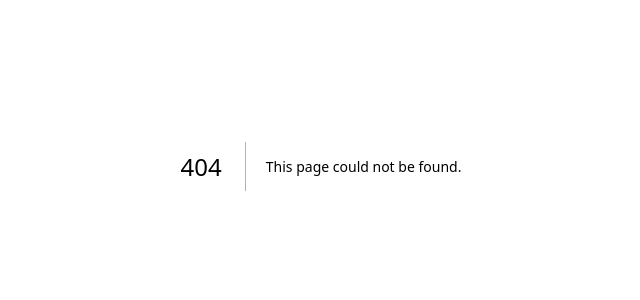
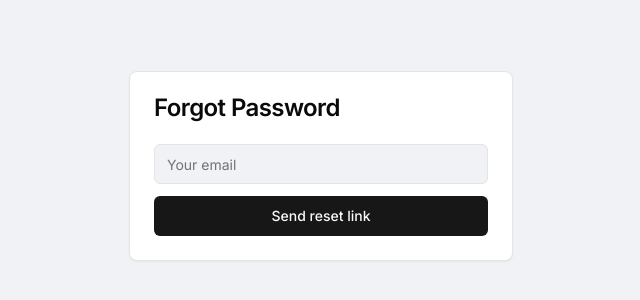
Before and after one commit to Djalobre/kvotizza-fe, a Next.js app: page /forgot-password in a window 1280 px wide. Before the commit this address had no page. Shown: the part 234-534 px from the top of the page, without its empty margins (319-959 px from the left). Built offline with nearby package versions, Linux system fonts and the light colour scheme.

Commit message:
Create page.tsx

```diff
--- /dev/null
+++ b/app/forgot-password/page.tsx
@@ -0,0 +1,61 @@
+// app/forgot-password/page.tsx
+'use client'
+
+import { useState } from 'react'
+import { Card, CardHeader, CardTitle, CardContent } from '@/components/ui/card'
+import { Input } from '@/components/ui/input'
+import { Button } from '@/components/ui/button'
+
+export default function ForgotPasswordPage() {
+  const [email, setEmail] = useState('')
+  const [loading, setLoading] = useState(false)
+  const [success, setSuccess] = useState(false)
+  const [error, setError] = useState<string | null>(null)
+
+  async function onSubmit(e: React.FormEvent) {
+    e.preventDefault()
+    setLoading(true); setError(null)
+    try {
+      const res = await fetch('/api/auth/request-reset', {
+        method: 'POST',
+        headers: { 'Content-Type': 'application/json' },
+        body: JSON.stringify({ email }),
+      })
+      if (!res.ok) throw new Error('Request failed')
+      setSuccess(true)
+    } catch (err) {
+      setError('Something went wrong. Try again later.')
+    } finally {
+      setLoading(false)
+    }
+  }
+
+  return (
+    <div className="min-h-screen flex items-center justify-center p-4">
+      <Card className="w-full max-w-sm">
+        <CardHeader><CardTitle>Forgot Password</CardTitle></CardHeader>
+        <CardContent>
+          {success ? (
+            <p className="text-sm text-green-600">
+              If an account exists, a reset link has been sent.
+            </p>
+          ) : (
+            <form onSubmit={onSubmit} className="space-y-3">
+              <Input
+                type="email"
+                placeholder="Your email"
+                value={email}
+                onChange={e => setEmail(e.target.value)}
+                required
+              />
+              {error && <p className="text-sm text-red-600">{error}</p>}
+              <Button type="submit" disabled={loading} className="w-full">
+                {loading ? 'Sending…' : 'Send reset link'}
+              </Button>
+            </form>
+          )}
+        </CardContent>
+      </Card>
+    </div>
+  )
+}
```
